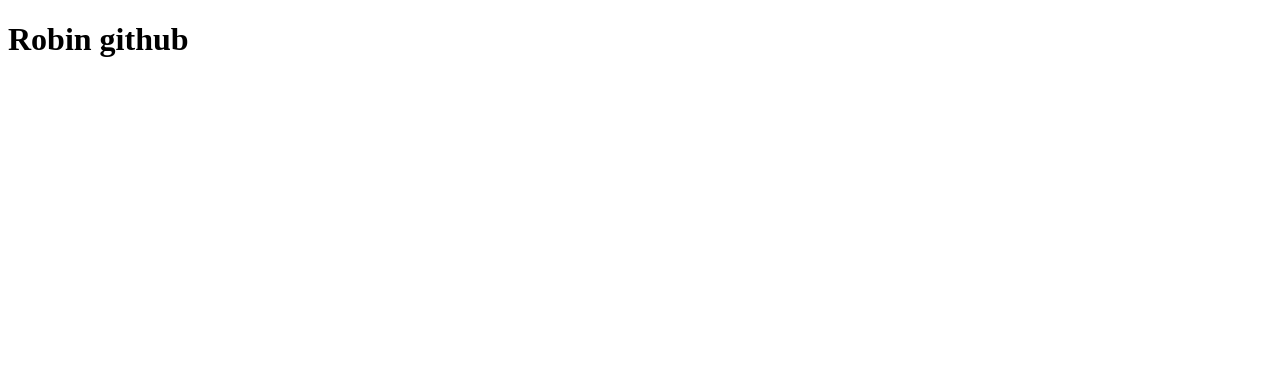
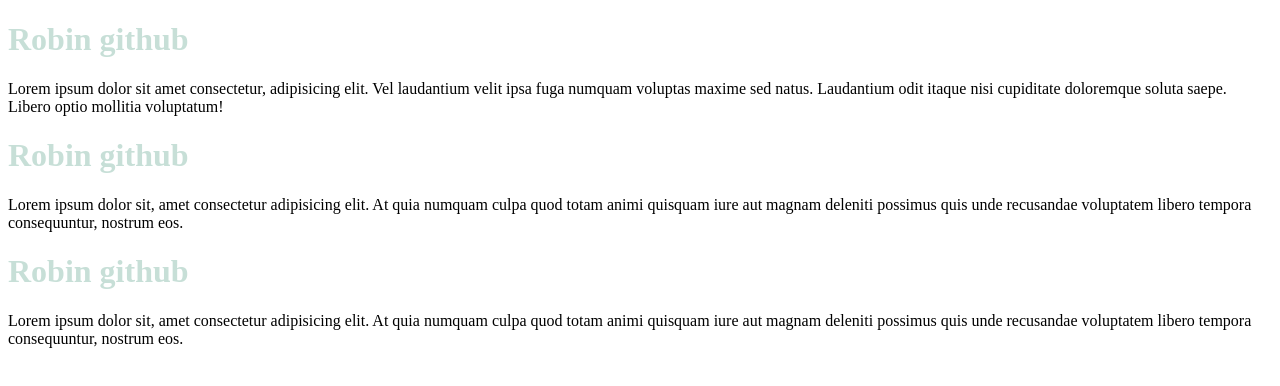
Before and after one commit to atkia-31/robin-github, a plain HTML site: page index.html in a window 1280 px wide. Drawn offline with Linux system fonts and the light colour scheme.

Commit message:
updated text&color

```diff
--- a/index.html
+++ b/index.html
@@ -7,6 +7,12 @@
     <link rel="stylesheet" href="style.css">
 </head>
 <body>
+   <h1>Robin github</h1>
+    <p>Lorem ipsum dolor sit amet consectetur, adipisicing elit. Vel laudantium velit ipsa fuga numquam voluptas maxime sed natus. Laudantium odit itaque nisi cupiditate doloremque soluta saepe. Libero optio mollitia voluptatum!</p>
+
     <h1>Robin github</h1>
+    <p>Lorem ipsum dolor sit, amet consectetur adipisicing elit. At quia numquam culpa quod totam animi quisquam iure aut magnam deleniti possimus quis unde recusandae voluptatem libero tempora consequuntur, nostrum eos.</p>
+    <h1>Robin github</h1>
+    <p>Lorem ipsum dolor sit, amet consectetur adipisicing elit. At quia numquam culpa quod totam animi quisquam iure aut magnam deleniti possimus quis unde recusandae voluptatem libero tempora consequuntur, nostrum eos.</p>
 </body>
 </html>
--- a/style.css
+++ b/style.css
@@ -0,0 +1,3 @@
+h1{
+    color: rgb(199, 223, 215);
+}
```
